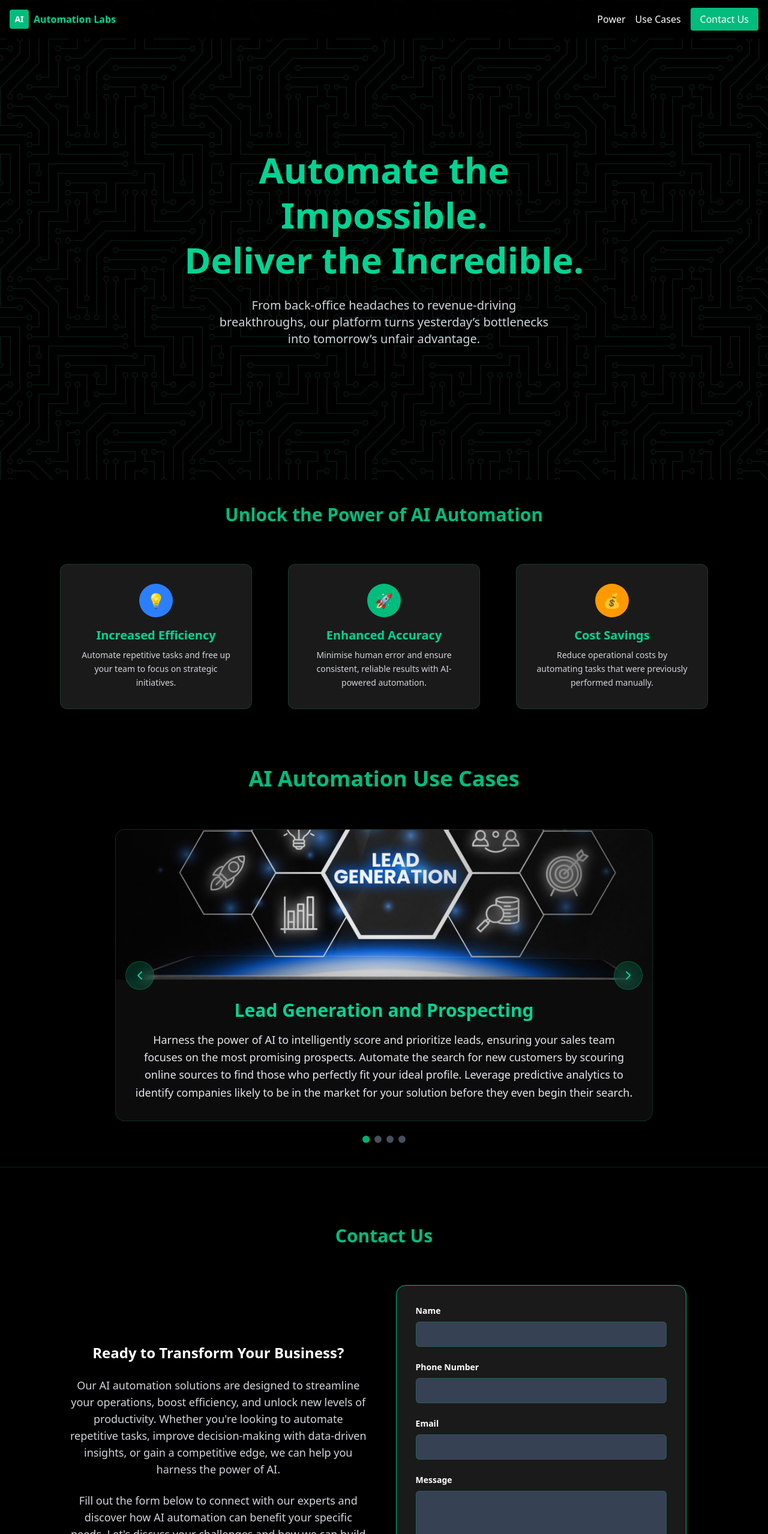
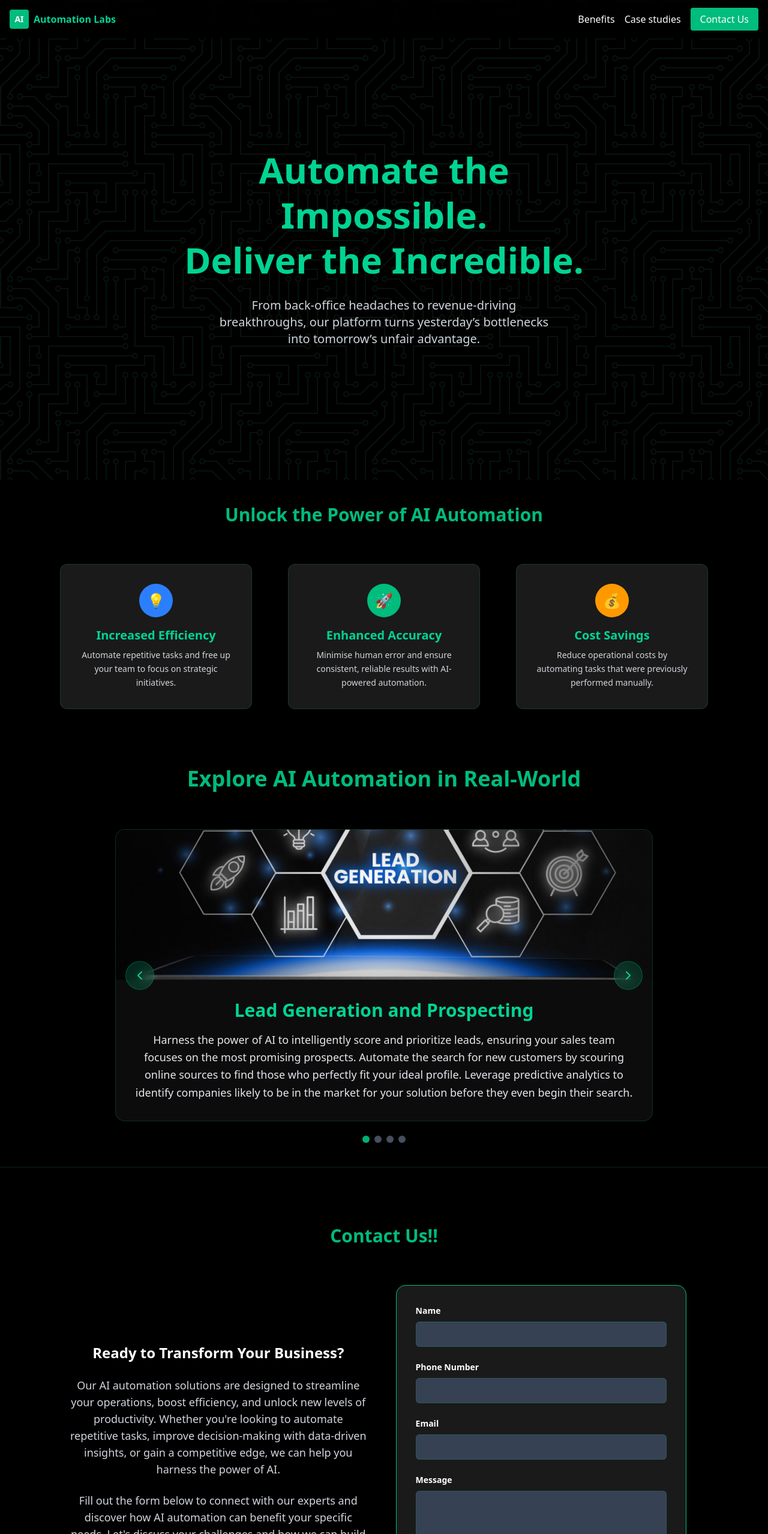
Before and after one commit to amrutha252000/Ai_automation, a Next.js app: page / in a window 1280 px wide. Shown: the top 2557 px of the page at 60% size. Built offline with nearby package versions, Linux system fonts and the light colour scheme.

Commit message:
content change

```diff
--- a/src/app/page.tsx
+++ b/src/app/page.tsx
@@ -83,8 +83,8 @@ export default function Home() {
 
           {/* Nav Links */}
           <div className="space-x-4 font-medium">
-            <a href="#power" className="hover:text-emerald-400">Power</a>
-            <a href="#uses" className="hover:text-emerald-400">Use Cases</a>
+            <a href="#power" className="hover:text-emerald-400">Benefits</a>
+            <a href="#uses" className="hover:text-emerald-400">Case studies</a>
             <a
               href="#contact"
               className="bg-emerald-500 hover:bg-emerald-600 text-white py-2 px-4 rounded shadow transition"
@@ -163,7 +163,7 @@ export default function Home() {
         {/* Use‑Case Carousel */}
         <section id="uses" className="space-y-16">
           <h2 className="text-3xl md:text-4xl font-bold text-center text-emerald-500">
-            AI Automation Use Cases
+            Explore AI Automation in Real-World
           </h2>
 
           <div className="relative max-w-4xl mx-auto">
@@ -224,7 +224,7 @@ export default function Home() {
 
       <section id="contact" className="bg-black py-24 border-t border-emerald-500/20">
         <div className="container mx-auto px-4">
-          <h2 className="text-3xl font-bold text-center mb-12 md:mb-16 text-emerald-500">Contact Us</h2>
+          <h2 className="text-3xl font-bold text-center mb-12 md:mb-16 text-emerald-500">Contact Us!!</h2>
 
           <div className="flex flex-col lg:flex-row items-center justify-between gap-12 ml-25 mr-30">
 
```
